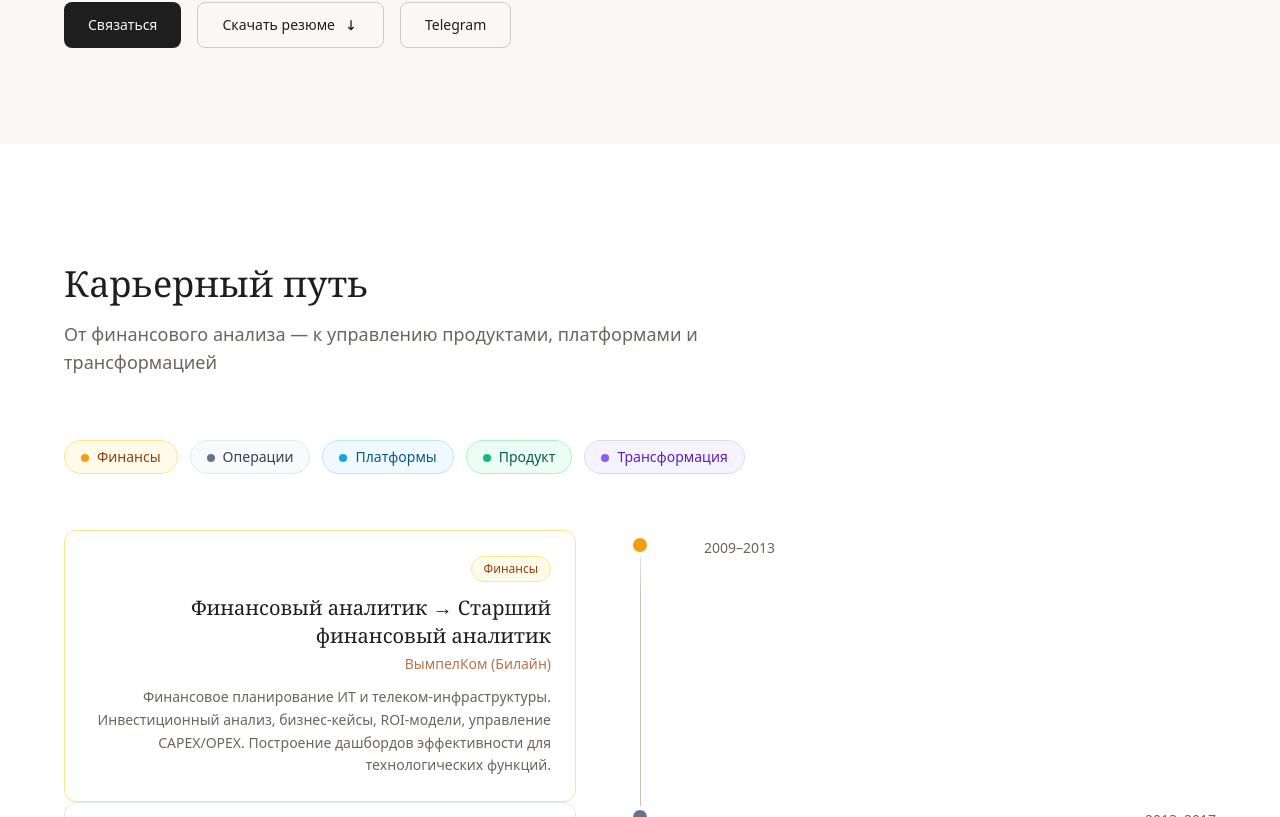
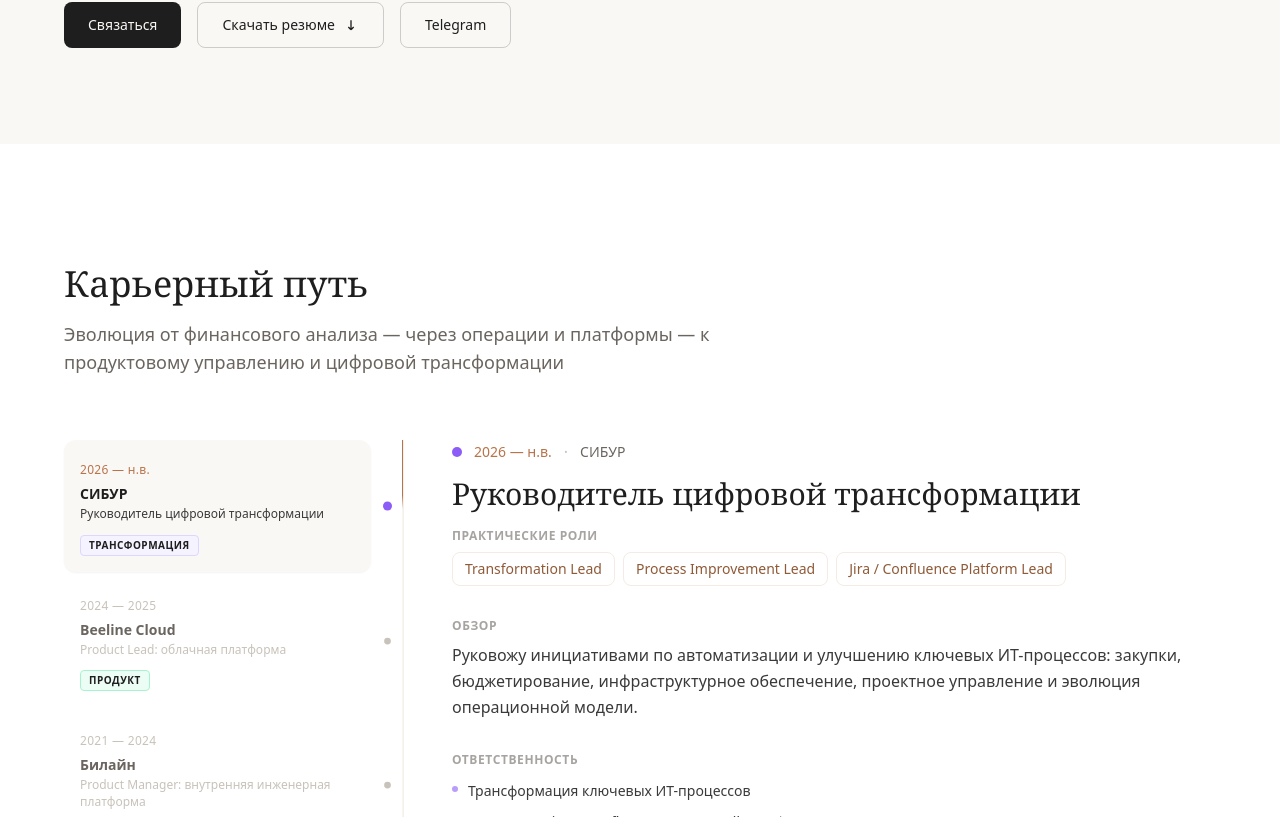
Before and after one commit to khorkovsergey/khorkovsergey-site, a Next.js app: page / in a window 1280 px wide. Shown: the part 703-1520 px from the top of the page. Built offline with nearby package versions, Linux system fonts and the light colour scheme.

Commit message:
update website

```diff
--- a/app/page.tsx
+++ b/app/page.tsx
@@ -3,7 +3,7 @@
 import { I18nProvider } from '../lib/i18n';
 import { Header } from '../components/Header';
 import { Hero } from '../components/Hero';
-import { Career } from '../components/Career';
+import { CareerJourney } from '../components/CareerJourney';
 import { Roles } from '../components/Roles';
 import { Expertise } from '../components/Expertise';
 import { Results } from '../components/Results';
@@ -29,7 +29,7 @@ function PageContent() {
       <Header />
       <main>
         <Hero />
-        <Career />
+        <CareerJourney />
         <Roles />
         <Expertise />
         <Results />
```
